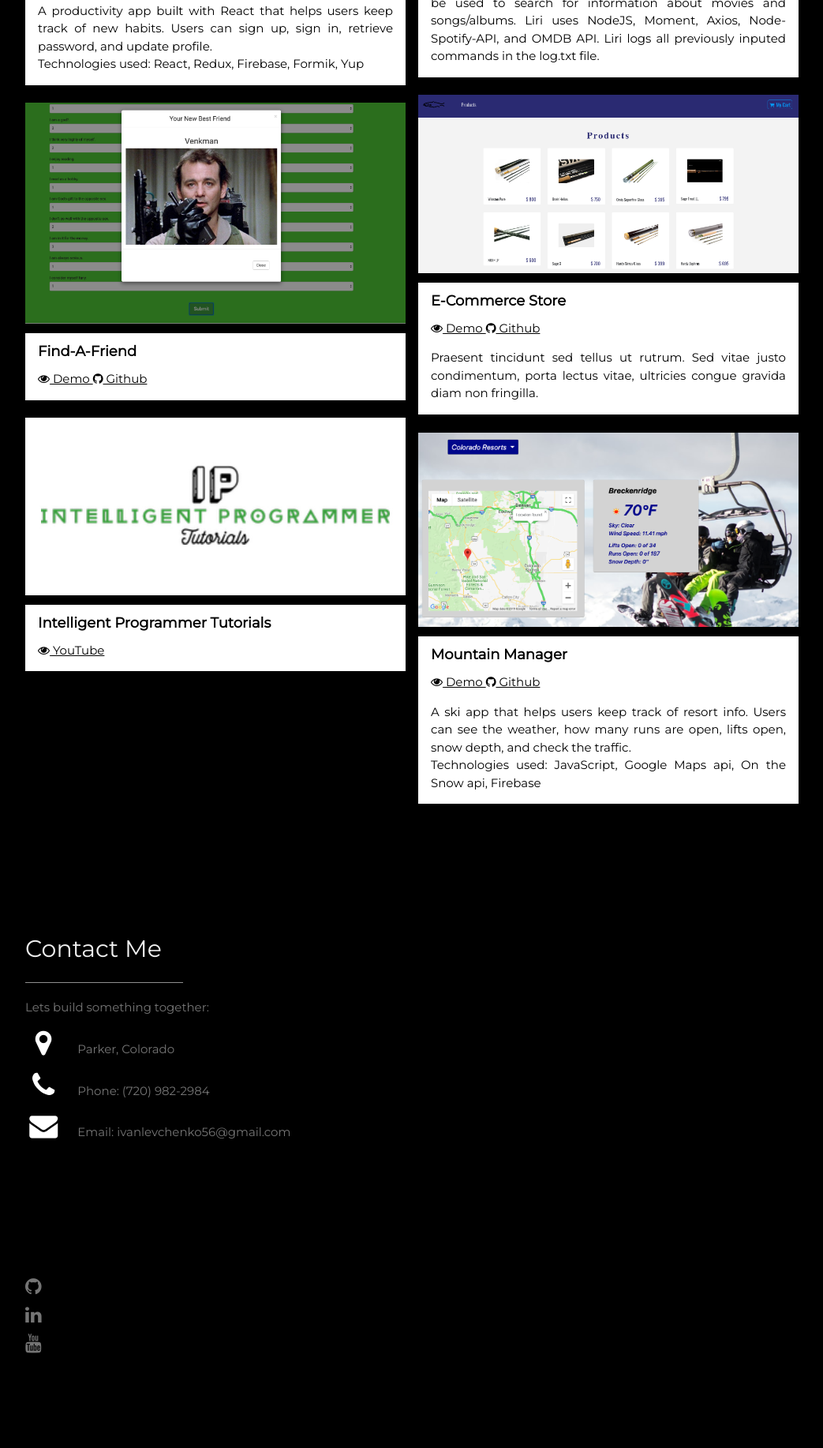
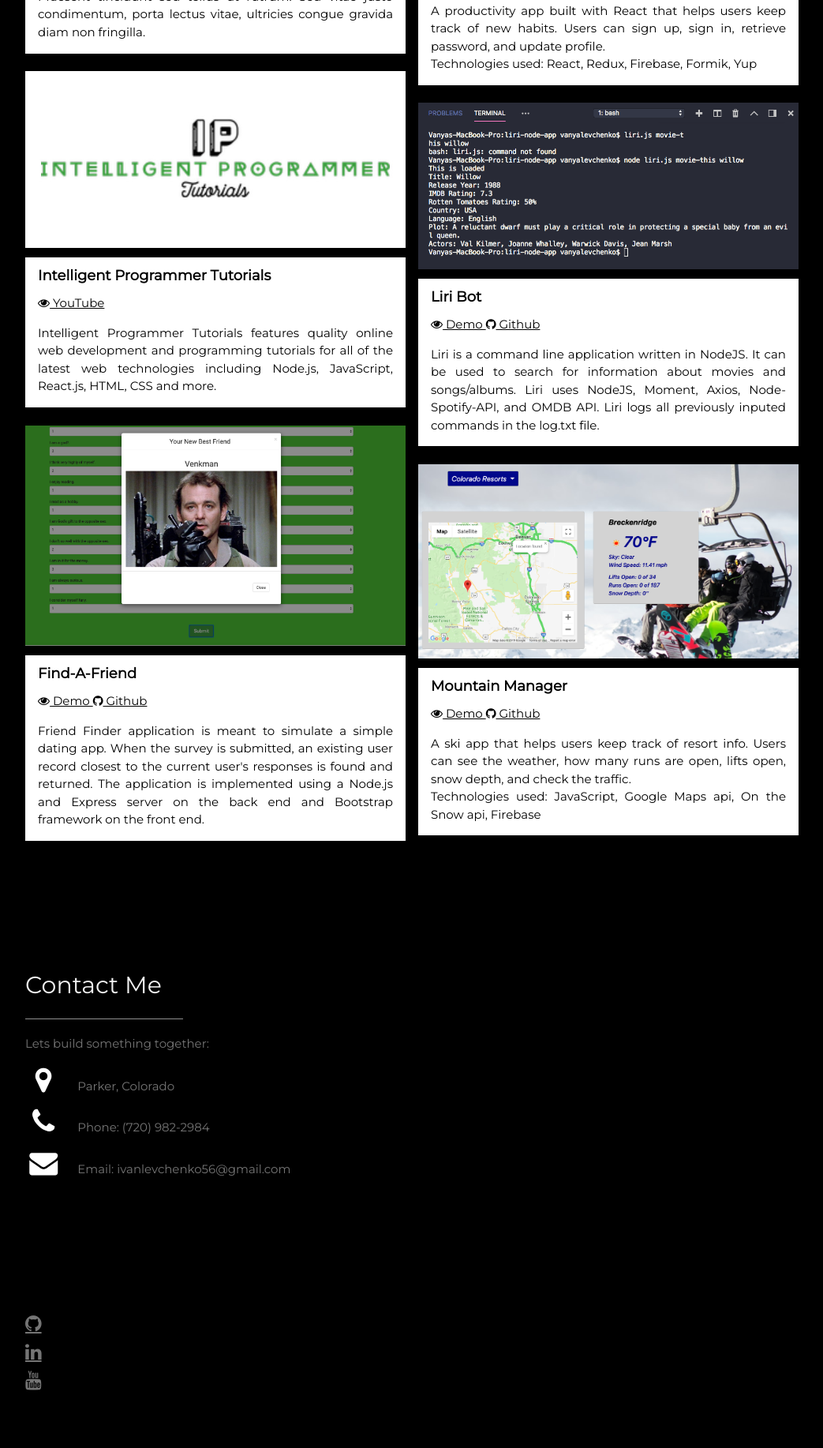
Before and after one commit to Vanya56/portfolio-site, a plain HTML site: page index.html in a window 1280 px wide. Shown: the part 3065-4899 px from the top of the page at 79% size, without its empty margins (178-1221 px from the left). Drawn offline with nearby package versions, Linux system fonts and the light colour scheme.

Commit message:
github and youtube links added to navbar.

```diff
--- a/index.html
+++ b/index.html
@@ -63,15 +63,16 @@
             <i class="fa fa-envelope w3-xxlarge"></i>
             <p>CONTACT</p>
         </a>
-        <a href="#contact" class="w3-bar-item w3-button w3-padding-large w3-hover-black">
+        <a href="https://linkedin.com/in/vanya-levchenko" class="w3-bar-item w3-button w3-padding-large w3-hover-black">
             <i class="fa fa-linkedin w3-xxlarge"></i>
             <p>LinkedIn</p>
         </a>
-        <a href="#contact" class="w3-bar-item w3-button w3-padding-large w3-hover-black">
+        <a href="https://github.com/Vanya56" class="w3-bar-item w3-button w3-padding-large w3-hover-black">
             <i class="fa fa-github w3-xxlarge"></i>
             <p>GitHub</p>
         </a>
-        <a href="#contact" class="w3-bar-item w3-button w3-padding-large w3-hover-black">
+        <a href="https://www.youtube.com/channel/UCbVR6Zu5Dy8kGCtudu6mHdQ?view_as=subscriber"
+            class="w3-bar-item w3-button w3-padding-large w3-hover-black">
             <i class="fa fa-youtube w3-xxlarge"></i>
             <p>YouTube</p>
         </a>
@@ -140,18 +141,29 @@
                 <!-- Grid for photos -->
                 <div class="w3-row-padding" style="margin:0 -16px">
                     <div class="w3-half">
-                        <img src="/img/pics/05.jpg" style="width:100%">
+                        <img src="/img/pics/01.jpg" style="width:100%">
                         <div class="w3-container w3-white">
-                            <h5><b>Productivity App</b></h5>
-                            <a href="https://tracker-2152.web.app/" class="btn-light">
+                            <h5><b>E-Commerce Store</b></h5>
+                            <a href="" class="btn-light">
                                 <i class="fa fa-eye"></i> Demo
                             </a>
-                            <a href="https://github.com/Vanya56/productivity_app" class="btn-dark">
+                            <a href="https://github.com/Vanya56/e-commerce-site" class="btn-dark">
                                 <i class="fa fa-github"></i> Github
                             </a>
-                            <p>A productivity app built with React that helps users keep track of new habits. Users can
-                                sign up, sign in, retrieve password, and update profile.<br>
-                                Technologies used: React, Redux, Firebase, Formik, Yup</p>
+                            <p>Praesent tincidunt sed tellus ut rutrum. Sed vitae justo condimentum, porta lectus vitae,
+                                ultricies congue gravida diam non fringilla.</p>
+                        </div><br>
+
+                        <img src="/img/pics/logo.jpg" style="width:100%">
+                        <div class="w3-container w3-white">
+                            <h5><b>Intelligent Programmer Tutorials</b></h5>
+                            <a href="https://www.youtube.com/channel/UCbVR6Zu5Dy8kGCtudu6mHdQ?view_as=subscriber"
+                                class="btn-light">
+                                <i class="fa fa-eye"></i> YouTube
+                            </a>
+
+                            <p>Intelligent Programmer Tutorials features quality online web development and programming tutorials for
+                                all of the latest web technologies including Node.js, JavaScript, React.js, HTML, CSS and more.</p>
                         </div><br>
 
                         <img src="/img/pics/02.jpg" style="width:100%">
@@ -164,23 +176,31 @@
                             <a href="https://github.com/Vanya56/FriendFinder" class="btn-dark">
                                 <i class="fa fa-github"></i> Github
                             </a>
-                            <p></p>
-                        </div><br>
-                        <img src="/img/pics/logo.jpg" style="width:100%">
-                        <div class="w3-container w3-white">
-                            <h5><b>Intelligent Programmer Tutorials</b></h5>
-                            <a href="https://www.youtube.com/channel/UCbVR6Zu5Dy8kGCtudu6mHdQ?view_as=subscriber"
-                                class="btn-light">
-                                <i class="fa fa-eye"></i> YouTube
-                            </a>
-                            <!-- <a href="https://github.com/Vanya56/liri-node-app" class="btn-dark">
-                                <i class="fa fa-github"></i> Github
-                            </a> -->
-                            <p></p>
+                            <p>Friend Finder application is meant to simulate a simple dating app. When the survey is
+                                submitted,
+                                an existing user record closest to the current user's responses is found and returned.
+                                The
+                                application is implemented using a Node.js and Express server on the back end and
+                                Bootstrap framework on the
+                                front end.</p>
                         </div><br>
                     </div>
 
                     <div class="w3-half">
+                            <img src="/img/pics/05.jpg" style="width:100%">
+                            <div class="w3-container w3-white">
+                                <h5><b>Productivity App</b></h5>
+                                <a href="https://tracker-2152.web.app/" class="btn-light">
+                                    <i class="fa fa-eye"></i> Demo
+                                </a>
+                                <a href="https://github.com/Vanya56/productivity_app" class="btn-dark">
+                                    <i class="fa fa-github"></i> Github
+                                </a>
+                                <p>A productivity app built with React that helps users keep track of new habits. Users can
+                                    sign up, sign in, retrieve password, and update profile.<br>
+                                    Technologies used: React, Redux, Firebase, Formik, Yup</p>
+                            </div><br>
+
                         <img src="/img/pics/04.jpg" style="width:100%">
                         <div class="w3-container w3-white">
                             <h5><b>Liri Bot</b></h5>
@@ -196,27 +216,14 @@
                                 Node-Spotify-API,
                                 and OMDB API. Liri logs all previously inputed commands in the log.txt file.</p>
                         </div><br>
-                        <img src="/img/pics/01.jpg" style="width:100%">
-                        <div class="w3-container w3-white">
-                            <h5><b>E-Commerce Store</b></h5>
-                            <a href=""
-                                class="btn-light">
-                                <i class="fa fa-eye"></i> Demo
-                            </a>
-                            <a href="https://github.com/Vanya56/e-commerce-site" class="btn-dark">
-                                <i class="fa fa-github"></i> Github
-                            </a>
-                            <p>Praesent tincidunt sed tellus ut rutrum. Sed vitae justo condimentum, porta lectus vitae,
-                                ultricies congue gravida diam non fringilla.</p>
-                        </div><br>
+
                         <img src="/img/pics/06.jpg" style="width:100%">
                         <div class="w3-container w3-white">
                             <h5><b>Mountain Manager</b></h5>
-                            <a href=""
-                                class="btn-light">
+                            <a href="" class="btn-light">
                                 <i class="fa fa-eye"></i> Demo
                             </a>
-                            <a href="" class="btn-dark">
+                            <a href="https://mjc5776.github.io/MountainManager/" class="btn-dark">
                                 <i class="fa fa-github"></i> Github
                             </a>
                             <p>A ski app that helps users keep track of resort info. Users can see the weather, how many
@@ -250,9 +257,10 @@
 
             <!-- Footer -->
             <footer class="w3-content w3-padding-64 w3-text-grey w3-xlarge">
-                <i class="fa fa-github w3-hover-opacity"></i><br>
-                <i class="fa fa-linkedin w3-hover-opacity"></i><br>
-                <i class="fa fa-youtube w3-hover-opacity"></i><br>
+                <a href="https://github.com/Vanya56" class="fa fa-github w3-hover-opacity"></a><br>
+                <a href="https://linkedin.com/in/vanya-levchenko" class="fa fa-linkedin w3-hover-opacity"></a><br>
+                <a href="https://www.youtube.com/channel/UCbVR6Zu5Dy8kGCtudu6mHdQ?view_as=subscriber"
+                    class="fa fa-youtube w3-hover-opacity"></a>
                 <!-- End footer -->
             </footer>
 
```
